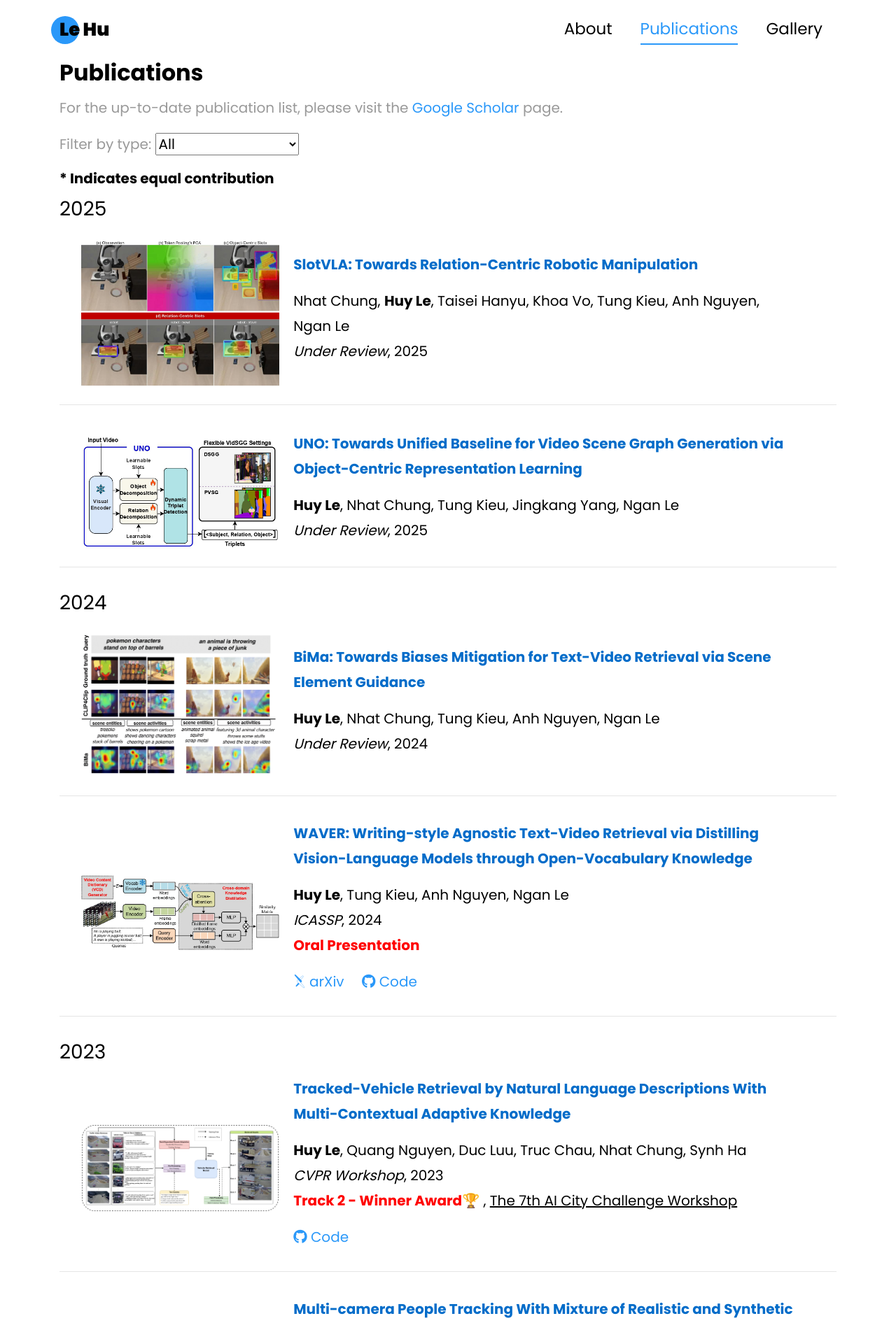
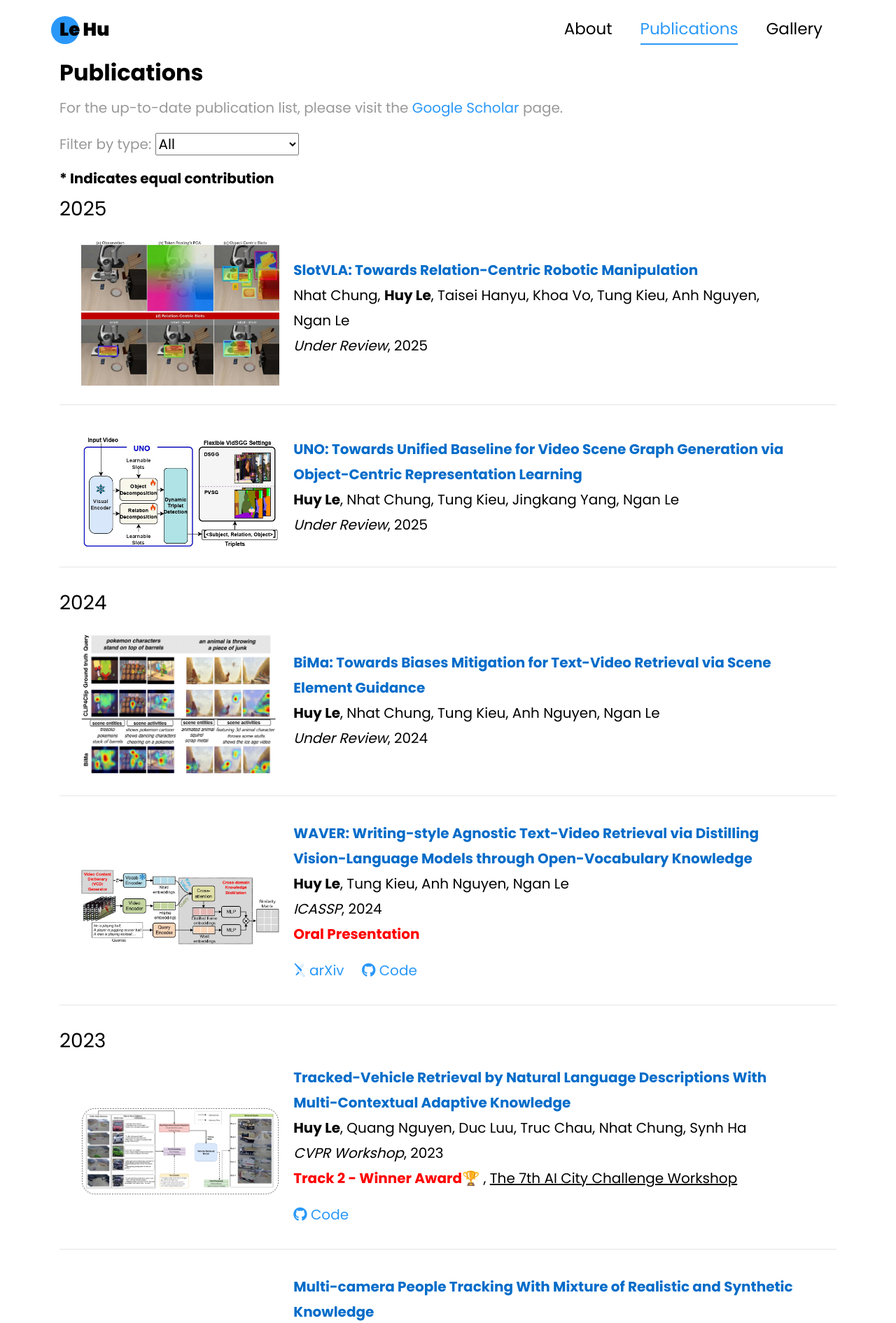
Before and after one commit to lehuy1611/lehuy1611.github.io, a Jekyll site: the page built from publication.html, in a window 1280 px wide. Shown: the top 1891 px of the page at 70% size. Built offline with Jekyll 4.4.1, drawn with Linux system fonts in a browser that asks for light colours; some web fonts are replaced.

Commit message:
update services

```diff
--- a/_includes/archive-single.html
+++ b/_includes/archive-single.html
@@ -71,7 +71,7 @@
                 <img src="{{ post.image }}" alt="{{ post.title }}" style="max-width:100%; height:auto; display: block; margin: auto;" />
             </td>
             <td style="padding:5px; width:70%; color: black;">
-              <p><a class="pub1" href="{{ post.link }}" style="color: rgb(2, 108, 201);"><b>{{ post.title }}</b></a>
+              <p style="margin: 0px 0;"><a class="pub1" href="{{ post.link }}" style="color: rgb(2, 108, 201);"><b>{{ post.title }}</b></a>
                 {% if post.authors %}
                   <div class="authors-info" style="color: black; margin: 0px 0;">
                     {% assign authors_list = "" %}
```
